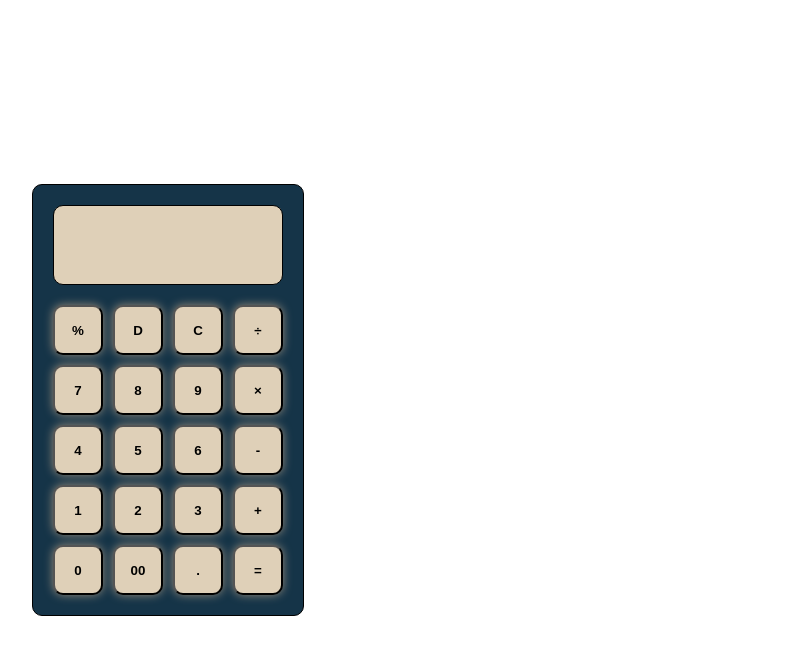
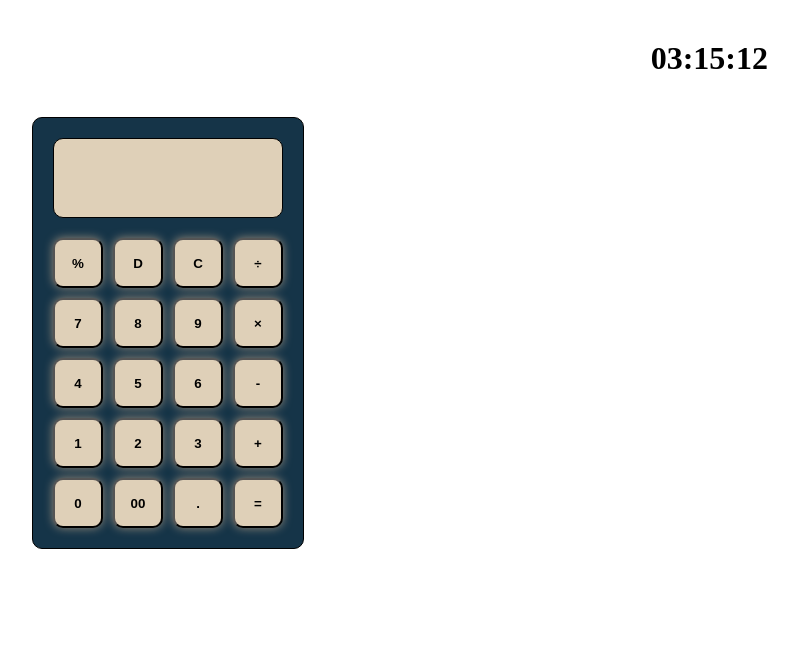
Before and after one commit to mikefillar/newCalculator, a plain HTML site: page index.html in a window 1280 px wide. Shown: the whole page, without its empty margins (472-1270 px from the left). Drawn offline with Linux system fonts and the light colour scheme.

Commit message:
clock addedd

```diff
--- a/css/index.css
+++ b/css/index.css
@@ -3,13 +3,33 @@
     padding: 0px;
     box-sizing: border-box;
 }
+
+.clock{
+    /* background-color: aqua; */
+    display: flex;
+    justify-content: end;
+    padding: 20px;
+}
+
+.clock h2{
+    font-size: 2rem;
+    padding: 20px;
+}
+.clock h2:hover{
+    background-color:#153448;
+    color: #fff;
+    opacity: 0.7;
+    border-radius: 10px 10px 10px 10px;
+}
+
 .mainContainer{
-    width: 100dvw;
-    height: 100dvh;
+    /* width: 100dvw; */
+    /* height: 100dvh; */
     display: flex;
     justify-content: center;
     align-items: center;
 }
+
 .container{
     padding: 20px;
     border: 1px solid black;
@@ -18,6 +38,7 @@
     flex-direction: column;
     background-color: #153448;
 }
+
 .output{
     /* width: 100%; */
     text-align: right;
@@ -30,12 +51,14 @@
     /* overflow: hidden; */
     background-color: #DFD0B8;
 }
+
 .output #display{
     /* background-color: aqua; */
     font-size: 2rem;
     /* max-width: 100%;
     height: 100%; */
 }
+
 .buttons{
     margin-top: 20px;
     text-align: center;
@@ -44,6 +67,7 @@
     grid-template-rows: repeat(4,1fr);
     gap: 10px;
 }
+
 .buttons button{
     border-radius: 10px;
     width: 50px;
--- a/index.html
+++ b/index.html
@@ -10,6 +10,9 @@
     <link rel="stylesheet" href="css/index.css">
 </head>
 <body>
+    <div class="clock">
+        <h2><span id="hours">--</span>:<span id="minutes">--</span>:<span id="seconds">--</span></h2>
+    </div>
     <div class="mainContainer">
         <div class="container">
             <div class="output">
--- a/js/index.js
+++ b/js/index.js
@@ -1,25 +1,53 @@
+//display time
+let date = new Date();
+let hour = date.getHours();
+let minute = date.getMinutes();
+let hours = document.getElementById('hours');
+let minutes = document.getElementById('minutes');
+let second = date.getSeconds();
+let seconds = document.getElementById('seconds');
+function setClock(){
+    (hour>12)?hour-=12 : hour;
+    // console.log(hour);
+    hours.innerHTML=(hour<10)?'0'+hour : hour;
+    minutes.innerHTML=(minute<10)?'0'+minute : minute;
+    seconds.innerHTML=(second<10)?'0'+second : second;
+}
+setInterval(setClock,1000);
+
+
+//calculator
 let display = document.getElementById('display');
 let numbers = [];
 let operators = [];
+//regular expression to split the string into array
 let exp = new RegExp ("([-+*/%])");
 
+//function get the value of display
 function setValue(value){
     display.innerHTML += value;
 }
 function computeValue(){
     let getData = display.innerHTML;
+    //split string using regular expression and store in data array
     let data = getData.split(exp);
     console.log(data);
+
+    //loop thru each data
     data.forEach(item=>{
         if(!isNaN(item)){
+            //array spread [...array, parameter] to store value in array using forEach
             numbers = [...numbers, parseFloat(item)];
         }
         else{
+            //array spread [...array, parameter] to store value in array using forEach
             operators = [...operators, item];
         }
     });
     console.log(numbers);
     console.log(operators);
+
+    //asigning value of numbers[0] to total for computing
     let total = numbers[0];
     let counter = 0;
 
@@ -49,17 +77,22 @@ function computeValue(){
         }
     }
     console.log(total);
+
+    //display total value
     display.innerHTML = total;
+    //removing the items in array
     numbers=[];
     operators=[];
 }
 function backSpace(){
     let deleteChar = '';
     deleteChar = display.innerHTML;
+    //removing last character of the string
     deleteChar = deleteChar.slice(0,-1);
     console.log(deleteChar);
     display.innerHTML = deleteChar;
 }
 function clearValue(){
+    //clearing the display output
     display.innerHTML = '';
 }
```
